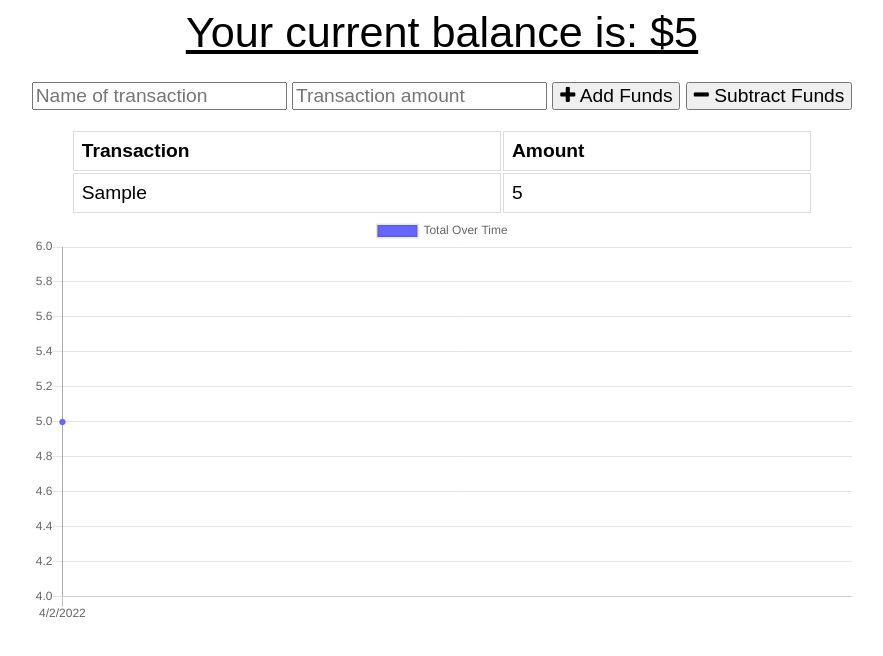
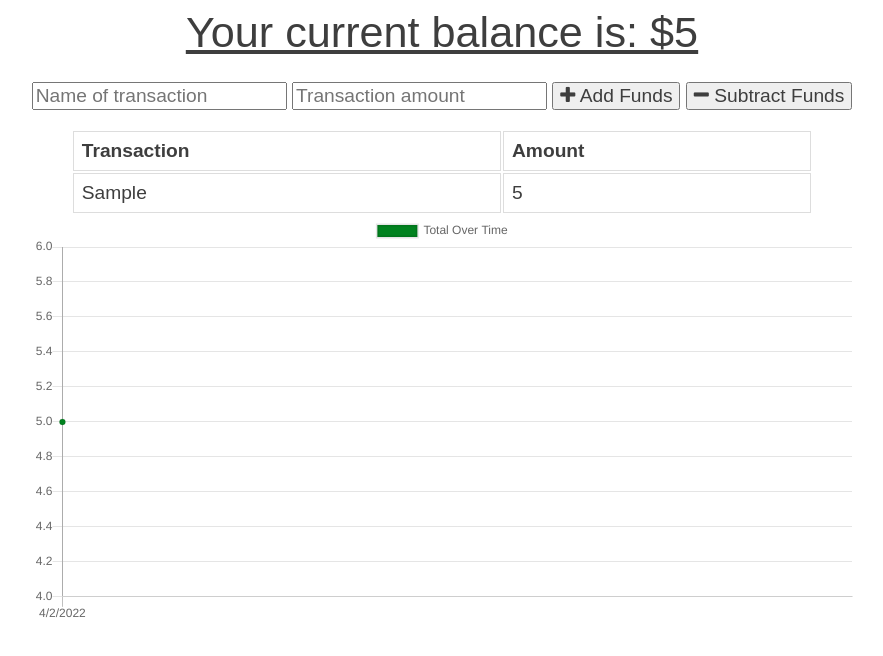
Before and after one commit to jfisher396/budget-tracker, a website: page public/index.html in a window 1280 px wide. Both pictures are taken after typing "Sample", "5" into the empty fields and a click on the button "Add Funds". Shown: the whole page, without its empty margins (198-1081 px from the left). Drawn offline with nearby package versions, Linux system fonts and the light colour scheme; no server answers.

Commit message:
changed chart color

```diff
--- a/public/index.js
+++ b/public/index.js
@@ -71,7 +71,7 @@ function populateChart() {
         datasets: [{
             label: "Total Over Time",
             fill: true,
-            backgroundColor: "#6666ff",
+            backgroundColor: "#01821F",
             data
         }]
     }
--- a/public/styles.css
+++ b/public/styles.css
@@ -1,11 +1,13 @@
 body {
   font-size: 120%;
   font-family: Arial;
+  color: #3e3e3e;
 }
 
 button, input {
   font-size: 100%;
   font-family: Arial;
+  color: #3e3e3e;
 }
 
 table {
```
